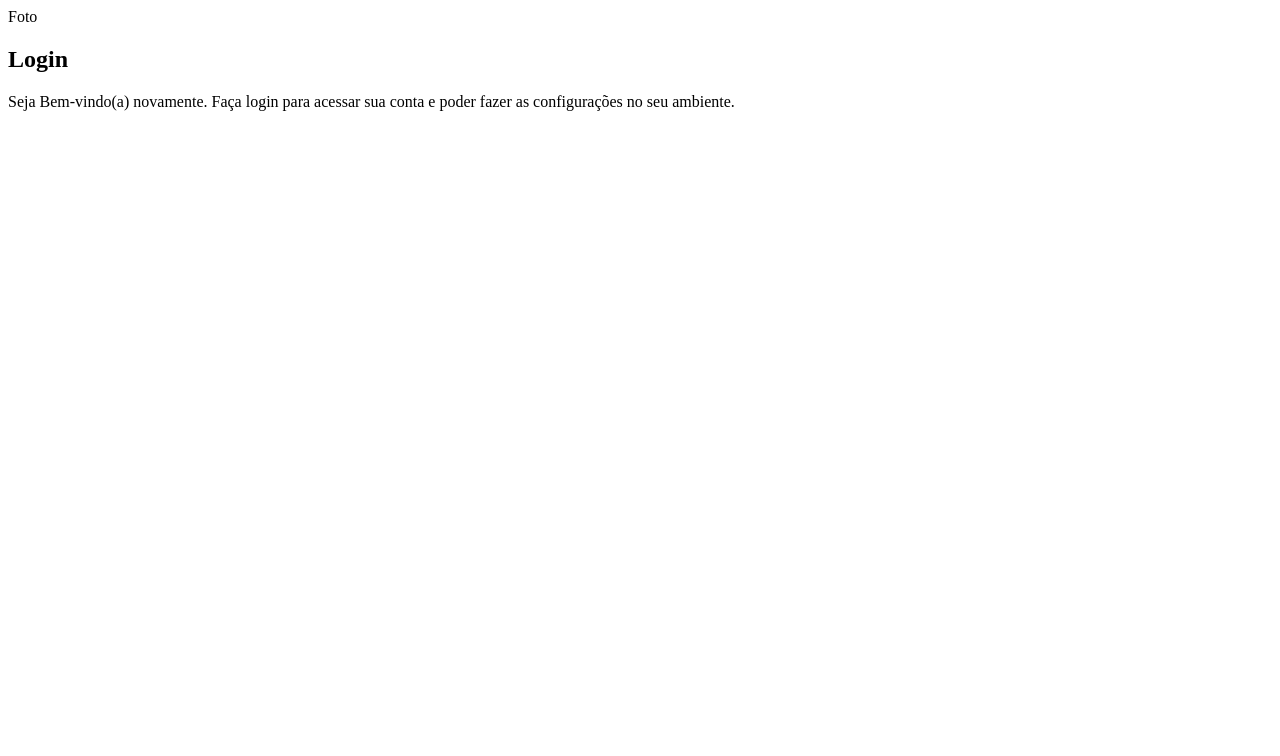
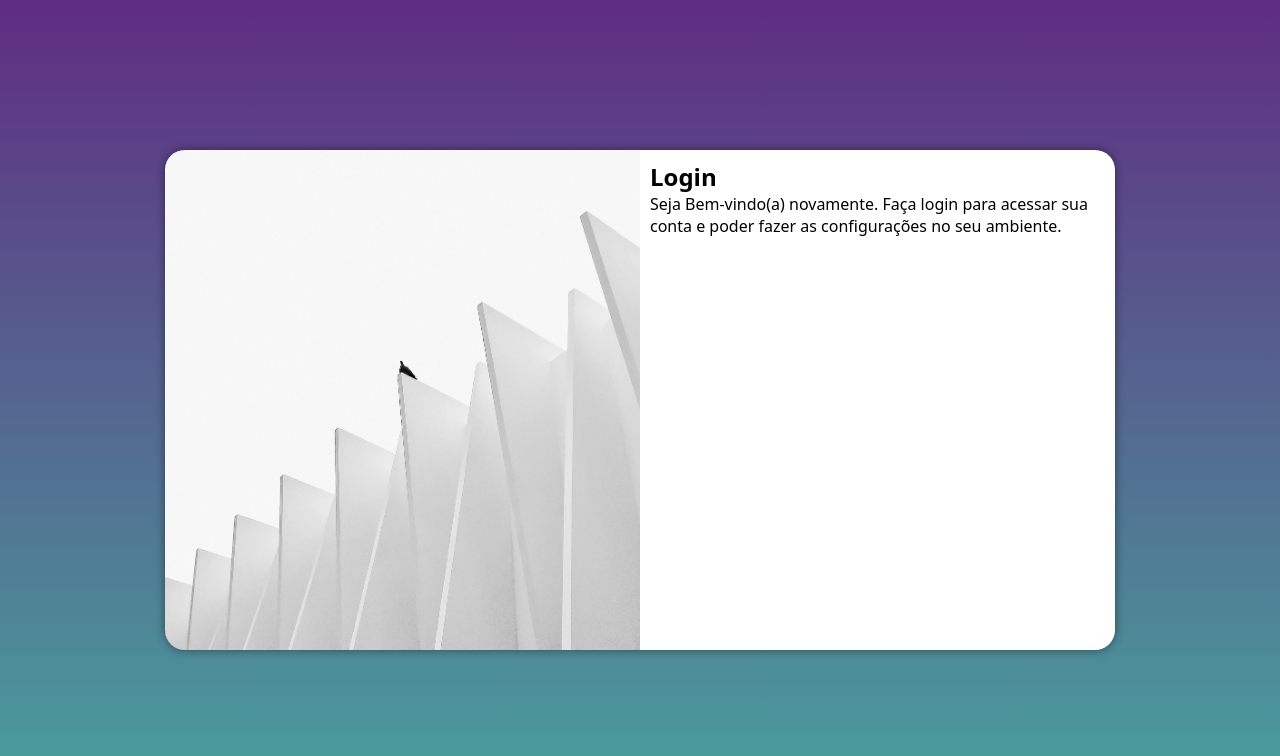
Before and after one commit to Diegojava19/projeto-login, a plain HTML site: page index.html in a window 1280 px wide. Drawn offline with Linux system fonts and the light colour scheme.

Commit message:
media query outras telas

```diff
--- /dev/null
+++ b/estilo/media-query.css
@@ -0,0 +1,52 @@
+@charset "UTF-8";
+
+/* Typical Device Breakpoints
+------------------------------
+Pequenas telas: até 600px
+Celular: de 600px até 768px
+Tablet: 768px até 992px
+Desktop: 992px até 1200px
+Grandes telas: acima de 1200px
+*/
+
+@media screen and (min-width: 768px) and (max-width: 992px) {
+    body {
+        background-image: linear-gradient(to top, #49a09d, #5f2c82);
+    }
+
+    section#login {
+        width: 80vw;
+    }
+
+    section#login > div#imagem {
+        float: left;
+        width: 30%;
+        height: 100%;
+    }
+
+    section#login > div#formulario {
+        float: right;
+        width: 70%;
+    }
+}
+
+@media screen and (min-width: 992px) {
+    body {
+        background-image: linear-gradient(to top, #49a09d, #5f2c82);
+    }
+
+    section#login {
+        width: 950px;
+    }
+
+    section#login > div#imagem {
+        float: left;
+        width: 50%;
+        height: 100%;
+    }
+
+    section#login > div#formulario {
+        float: right;
+        width: 50%;
+    }
+}
--- a/estilo/style.css
+++ b/estilo/style.css
@@ -5,3 +5,52 @@
     Verde: #49a09d
     Lilás: #5f2c82
 */
+
+* {
+    font-family: system-ui, -apple-system, BlinkMacSystemFont, 'Segoe UI', Roboto, Oxygen, Ubuntu, Cantarell, 'Open Sans', 'Helvetica Neue', sans-serif;
+    padding: 0px;
+    margin: 0px;
+    box-sizing: border-box;
+}
+
+body, html {
+    background-color:  #5f2c82;
+    height: 100vh;
+    width: 100vw;
+}
+
+main {
+    position: relative;
+    height: 100vh;
+    width: 100vw;
+}
+
+section#login {
+    position: absolute;
+    top: 50%;
+    left: 50%;
+    transform: translate(-50%, -50%);
+    overflow: hidden;
+
+    background-color: white;
+    width: 250px;
+    height: 500px;
+    border-radius: 20px;
+    box-shadow: 0px 0px 10px rgba(0, 0, 0, 0.453);
+
+    transition: width .3s, height .3s;
+    transition-timing-function: ease;
+}
+
+section#login > div#imagem {
+    display: block;
+    background: #5f2c82 url(../imagens/pexels-thiardini-5623083.jpg) no-repeat;
+    background-size: cover;
+    background-position: left bottom;
+    height: 200px;
+}
+
+section#login > div#formulario {
+    display: block;
+    padding: 10px;
+}
--- a/index.html
+++ b/index.html
@@ -5,12 +5,13 @@
     <meta name="viewport" content="width=device-width, initial-scale=1.0">
     <title>Login</title>
     <link rel="stylesheet" href="estilo/style.css">
+    <link rel="stylesheet" href="estilo/media-query.css">
 </head>
 <body>
     <main>
-        <section id="Login">
+        <section id="login">
             <div id="imagem">
-                Foto
+                <!-- Aqui vai a imagem nas css -->
             </div>
             <div id="formulario">
                 <h1>Login</h1>
```
